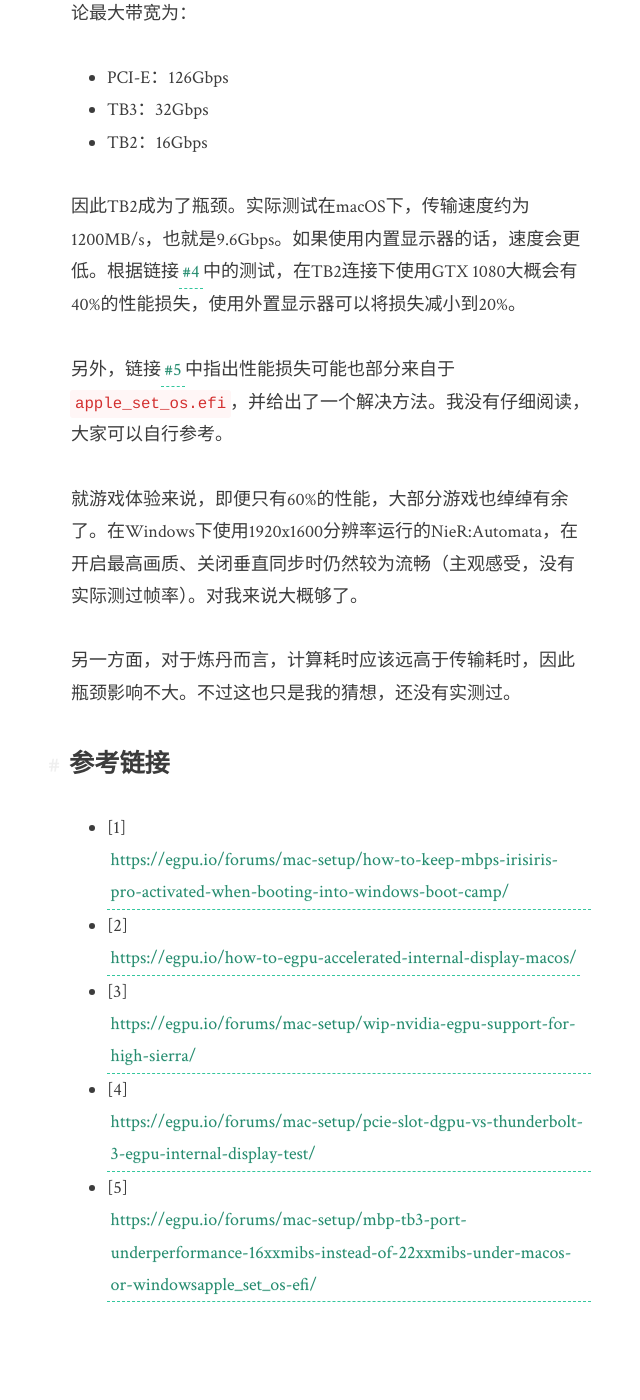
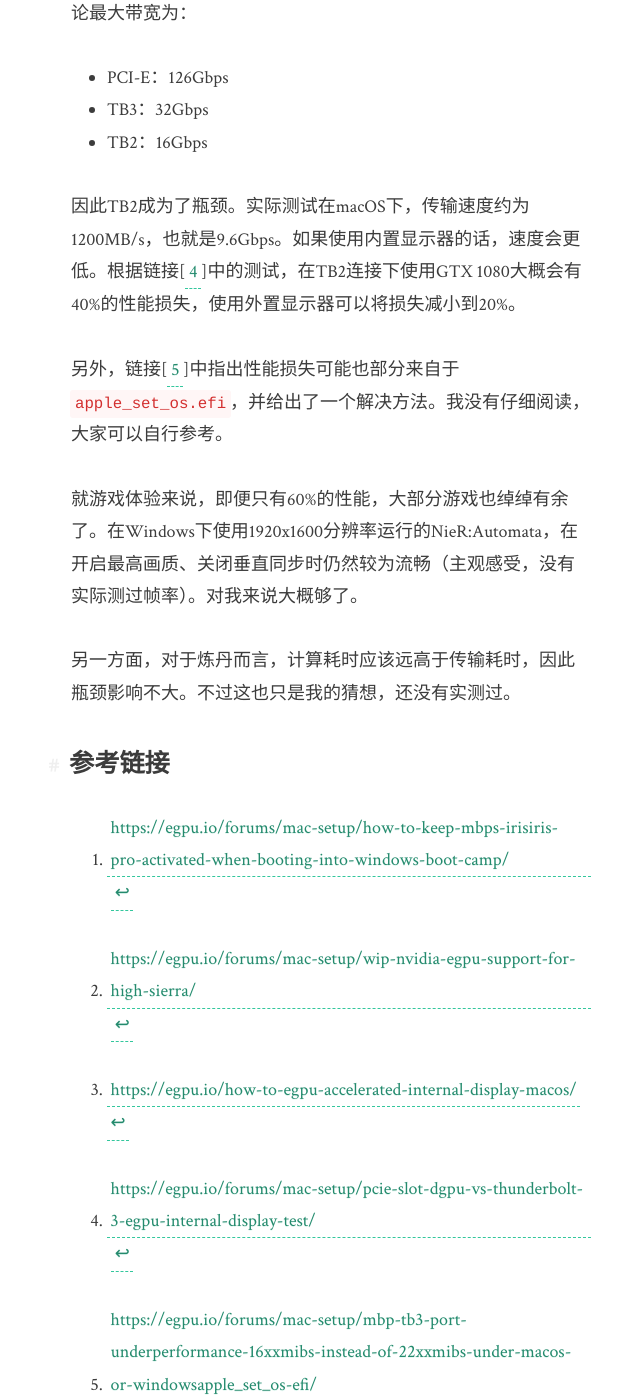
Before and after one commit to FFyyy0801/huzecong.github.io, a Jekyll site: the page built from _posts/2017-11-18-using-egpu-on-macbook-pro.md, in a window 1280 px wide and 1400 px high, scrolled down 5185 px. Shown: the whole window, without its empty margins (309-949 px from the left). Built offline with Jekyll 4.4.1, drawn with Linux system fonts in a browser that asks for light colours; comment, search, counter and statistics services are not loaded.

Commit message:
Update ref links to footnote

```diff
--- a/_config.yml
+++ b/_config.yml
@@ -41,9 +41,6 @@ defaults:
 
 permalink: /:year/:month/:day/:title/
 
-# Explicitly turn off the old code
-paginate: nil
-paginate_path: nil
 # Pagination Settings
 pagination:
   enabled: true
--- a/_posts/2017-11-18-using-egpu-on-macbook-pro.md
+++ b/_posts/2017-11-18-using-egpu-on-macbook-pro.md
@@ -36,7 +36,7 @@
 
 如果使用外接显示器的话，至此已经可以正常使用了。但是我们可以通过进一步的配置，让内置显示器使用外接显卡渲染。这一部分的原理似乎是，在Mac启动时会检测是否存在独立显卡，如果存在则不会使用集成显卡。但是为了使用NVIDIA Optimus来让GPU为内置显示器渲染，则需要让集成显卡保持运行。
 
-具体描述请参见链接[#1](#参考链接)。
+具体描述请参见链接[^1]。
 
 #### 第一步：设置启动盘
 
@@ -78,7 +78,7 @@
 
 需要注意的是，安装驱动时需要开启System Integrity Protection（SIP）。具体方法是在开机进入macOS系统前按住Cmd+R进入恢复模式，打开命令行执行`csrutil enable`。同理，执行`csrutil disable`则可以关闭SIP。如果没有手动关闭过SIP的话，默认状态下SIP是开启的。
 
-为了使用外置GPU，还需要做一些附加的配置。从 <https://egpu.io/wp-content/uploads/wpforo/attachments/3/3858-nvidia-egpu-v2-1013-1.zip> 下载NVIDIAEGPUSupport，并在**关闭SIP**的情况下安装。详细信息可以参考连接[#3](#参考链接)。
+为了使用外置GPU，还需要做一些附加的配置。从 <https://egpu.io/wp-content/uploads/wpforo/attachments/3/3858-nvidia-egpu-v2-1013-1.zip> 下载NVIDIAEGPUSupport，并在**关闭SIP**的情况下安装。详细信息可以参考连接[^3]。
 
 不过这时，如果在启动时连接了eGPU，则进入登录界面后会花屏。如果在启动后连接eGPU，在系统信息中的显卡信息处只能看到“NVIDIA Chip Model”，并不会显示具体型号。解决方法和Windows部分使用内置显示器的方法类似：将启动盘设为macOS分区，执行macOS下的`gpu-switch`，然后重启时从EFI Boot启动。此时可以正常进入登录界面，登录后可以使用[CUDA-Z](http://cuda-z.sourceforge.net/)检测GPU。
 
@@ -88,7 +88,7 @@
 
 至此，虽然使用了Windows部分的方法，但仍然没有让内置显示器用上eGPU。在关于本机的页面中，Built-in Display下面显示的仍然是Intel Iris Pro内置显卡。
 
-链接[#2](#参考链接)中给出了一种方法，需要用到一个HDMI的“空插头”。因为手头没有这种插头，我没有尝试，等以后试过了再更新这一部分。
+链接[^2]中给出了一种方法，需要用到一个HDMI的“空插头”。因为手头没有这种插头，我没有尝试，等以后试过了再更新这一部分。
 
 ## 关于Thunderbolt 2的性能损失
 
@@ -98,9 +98,9 @@
 - TB3：32Gbps
 - TB2：16Gbps
 
-因此TB2成为了瓶颈。实际测试在macOS下，传输速度约为1200MB/s，也就是9.6Gbps。如果使用内置显示器的话，速度会更低。根据链接[#4](#参考链接)中的测试，在TB2连接下使用GTX 1080大概会有40%的性能损失，使用外置显示器可以将损失减小到20%。
+因此TB2成为了瓶颈。实际测试在macOS下，传输速度约为1200MB/s，也就是9.6Gbps。如果使用内置显示器的话，速度会更低。根据链接[^4]中的测试，在TB2连接下使用GTX 1080大概会有40%的性能损失，使用外置显示器可以将损失减小到20%。
 
-另外，链接[#5](#参考链接)中指出性能损失可能也部分来自于`apple_set_os.efi`，并给出了一个解决方法。我没有仔细阅读，大家可以自行参考。
+另外，链接[^5]中指出性能损失可能也部分来自于`apple_set_os.efi`，并给出了一个解决方法。我没有仔细阅读，大家可以自行参考。
 
 就游戏体验来说，即便只有60%的性能，大部分游戏也绰绰有余了。在Windows下使用1920x1600分辨率运行的NieR:Automata，在开启最高画质、关闭垂直同步时仍然较为流畅（主观感受，没有实际测过帧率）。对我来说大概够了。
 
@@ -108,8 +108,8 @@
 
 ## 参考链接
 
-- [1] <https://egpu.io/forums/mac-setup/how-to-keep-mbps-irisiris-pro-activated-when-booting-into-windows-boot-camp/>
-- [2] <https://egpu.io/how-to-egpu-accelerated-internal-display-macos/>
-- [3] <https://egpu.io/forums/mac-setup/wip-nvidia-egpu-support-for-high-sierra/>
-- [4] <https://egpu.io/forums/mac-setup/pcie-slot-dgpu-vs-thunderbolt-3-egpu-internal-display-test/>
-- [5] <https://egpu.io/forums/mac-setup/mbp-tb3-port-underperformance-16xxmibs-instead-of-22xxmibs-under-macos-or-windowsapple_set_os-efi/>
+[^1]: <https://egpu.io/forums/mac-setup/how-to-keep-mbps-irisiris-pro-activated-when-booting-into-windows-boot-camp/>
+[^2]: <https://egpu.io/how-to-egpu-accelerated-internal-display-macos/>
+[^3]: <https://egpu.io/forums/mac-setup/wip-nvidia-egpu-support-for-high-sierra/>
+[^4]: <https://egpu.io/forums/mac-setup/pcie-slot-dgpu-vs-thunderbolt-3-egpu-internal-display-test/>
+[^5]: <https://egpu.io/forums/mac-setup/mbp-tb3-port-underperformance-16xxmibs-instead-of-22xxmibs-under-macos-or-windowsapple_set_os-efi/>
--- a/_sass/kagami/_layout.scss
+++ b/_sass/kagami/_layout.scss
@@ -103,6 +103,20 @@ article {
     & + .sidenote + * { margin-top: -0.5 * $hspacing; }
   }
 
+  // use footnote as citation
+  .reversefootnote {
+    font-family: "Crimson Text", "Kagami SC", sans-serif;
+  }
+
+  div.post-content sup {
+    font-size: unset;
+    vertical-align: baseline;
+    &::before { content: "["; }
+    &::after { content: "]"; }
+    // > a {
+    //   padding: 0;
+    // }
+  }
 }
 
 .post-header {
```
